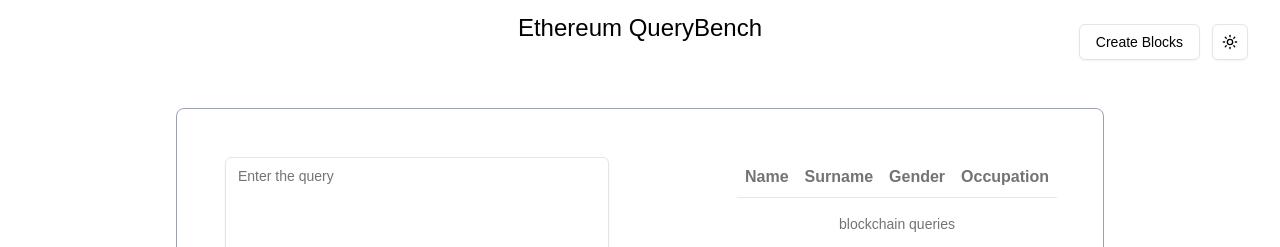
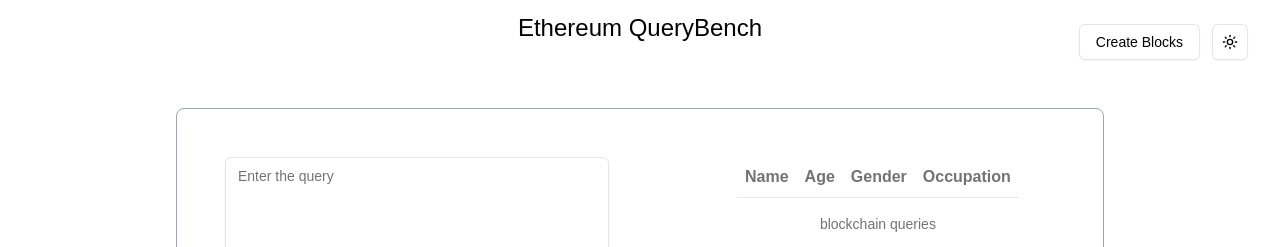
Before and after one commit to VihanGamage/Ethereum-Querybench-FYP, a Next.js app: page / in a window 1280 px wide. Shown: the top 247 px of the page. Built offline with nearby package versions, Linux system fonts and the light colour scheme.

Commit message:
Age added

```diff
--- a/src/app/api/blockchain/route.js
+++ b/src/app/api/blockchain/route.js
@@ -9,7 +9,7 @@
     const db = client.db('queryBench');
     const offChainDataCollection = db.collection('offChainData');
 
-    const {Name,Surname,Gender,Occupation,privateKey,receiverAddress} = await req.json();
+    const {Name,Age,Gender,Occupation,privateKey,receiverAddress} = await req.json();
 
     try {
         //const privateKey= "0xef09176445bb9809589f7abefe7341cd7f965cea1463f8e6a4f7ebe1924c4ee4";
@@ -42,7 +42,7 @@
         const insertedData = await offChainDataCollection.insertOne({
             hashCode,
             Name,
-            Surname,
+            Age,
             Gender,
             Occupation
         });
--- a/src/app/api/query/route.js
+++ b/src/app/api/query/route.js
@@ -27,10 +27,10 @@
         console.log(data)
         returnData = data;
 
-    }else if(query.includes("find({Surname")) {
-        const surnameValue = query.split(":")[1].trim().slice(0, -2);
+    }else if(query.includes("find({Age")) {
+        const ageValue = query.split(":")[1].trim().slice(0, -2);
         const data = await
-            offChainDataCollection.find({Surname: surnameValue}).toArray();
+            offChainDataCollection.find({Age: ageValue}).toArray();
         console.log(data)
         returnData = data;
 
--- a/src/app/createBlocks/page.jsx
+++ b/src/app/createBlocks/page.jsx
@@ -10,7 +10,7 @@
 
 const FormSchema = z.object({
     Name: z.string(),
-    Surname: z.string(),
+    Age: z.string(),
     Gender: z.string(),
     Occupation: z.string(),
     privateKey: z.string(),
@@ -23,7 +23,7 @@
         resolver: zodResolver(FormSchema),
         defaultValues: {
             Name: "",
-            Surname: "",
+            Age: "",
             Gender: "",
             Occupation: "",
             privateKey: "0xef09176445bb9809589f7abefe7341cd7f965cea1463f8e6a4f7ebe1924c4ee4",
@@ -40,7 +40,7 @@
             },
             body: JSON.stringify({
                 Name: data.Name,
-                Surname: data.Surname,
+                Age: data.Age,
                 Gender: data.Gender,
                 Occupation: data.Occupation,
                 privateKey: data.privateKey,
@@ -76,12 +76,12 @@
 
                     <FormField
                         control={form.control}
-                        name="Surname"
+                        name="Age"
                         render={({field}) => (
                             <FormItem>
-                                <FormLabel>Surname</FormLabel>
+                                <FormLabel>Age</FormLabel>
                                 <FormControl>
-                                    <Input placeholder="Surname" {...field} />
+                                    <Input placeholder="Age" {...field} />
                                 </FormControl>
                                 <FormMessage/>
                             </FormItem>
--- a/src/app/resultTable.jsx
+++ b/src/app/resultTable.jsx
@@ -12,7 +12,7 @@
             <TableHeader className="">
                 <TableRow>
                     <TableHead className="font-bold text-center text-base">Name</TableHead>
-                    <TableHead className="font-bold text-center text-base">Surname</TableHead>
+                    <TableHead className="font-bold text-center text-base">Age</TableHead>
                     <TableHead className="font-bold text-center text-base">Gender</TableHead>
                     <TableHead className="font-bold text-center text-base">Occupation</TableHead>
                 </TableRow>
@@ -21,7 +21,7 @@
                 {normalizedData.map((user) => (
                     <TableRow key={user.hashCode}>
                         <TableCell className="font-normal text-center">{user.Name}</TableCell>
-                        <TableCell className="font-medium text-center">{user.Surname}</TableCell>
+                        <TableCell className="font-medium text-center">{user.Age}</TableCell>
                         <TableCell className="font-medium text-center">{user.Gender}</TableCell>
                         <TableCell className="font-medium text-left">{user.Occupation}</TableCell>
                     </TableRow>
```
